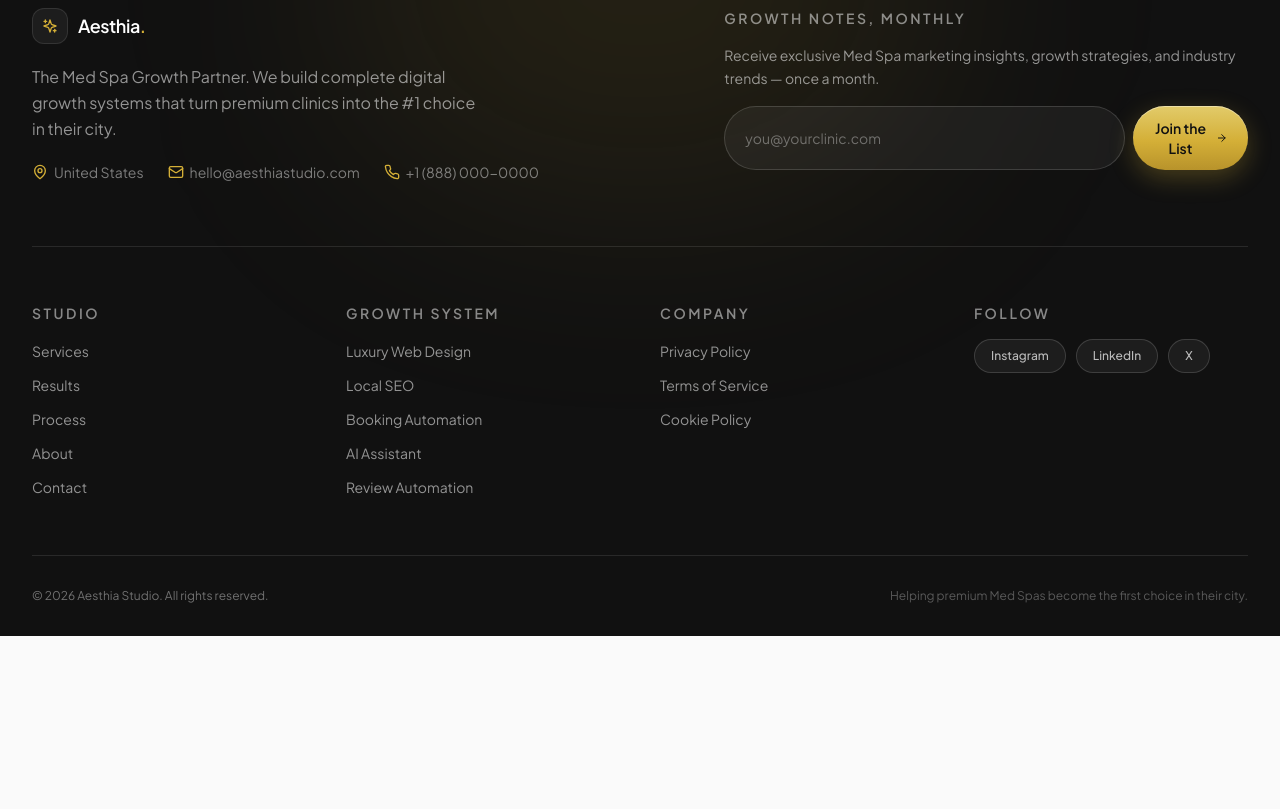
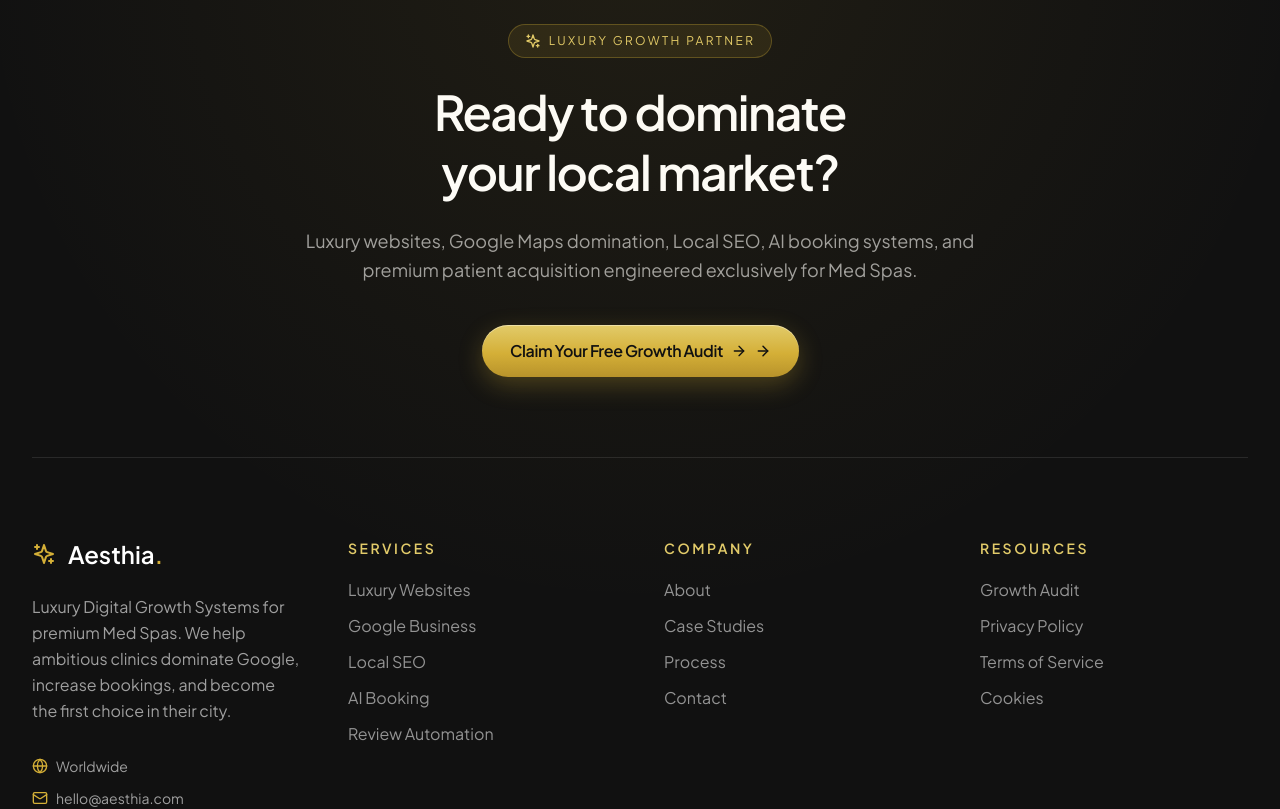
Before and after one commit to ecomngad-sudo/aesthia, a React (Vite) app: page /book in a window 1280 px wide. Shown: the part 1260-2069 px from the top of the page. Before the commit the page ends 1896 px from the top, so only its background shows below. Built offline with nearby package versions, Linux system fonts and the light colour scheme.

Commit message:
Redesign footer

```diff
--- a/src/components/sections/Footer.tsx
+++ b/src/components/sections/Footer.tsx
@@ -1,151 +1,171 @@
-import { useState } from 'react';
 import { motion } from 'framer-motion';
-import { Sparkles, ArrowRight, MapPin, Mail, Phone, CheckCircle2 } from 'lucide-react';
+import { Sparkles, ArrowRight, Globe, Mail } from 'lucide-react';
+import { Button } from '@/components/ui/Button';
 import { FOOTER_NAV } from '@/lib/content';
 
 export function Footer() {
-  const [email, setEmail] = useState('');
-  const [sent, setSent] = useState(false);
-
-  const submit = (e: React.FormEvent) => {
-    e.preventDefault();
-    if (!email) return;
-    setSent(true);
-    setEmail('');
-    setTimeout(() => setSent(false), 3500);
-  };
-
   return (
     <footer className="relative overflow-hidden bg-ink text-white">
-      <div className="pointer-events-none absolute -top-40 left-1/2 h-[400px] w-[600px] -translate-x-1/2 rounded-full bg-gold-400/10 blur-[120px]" />
+      <div className="absolute inset-0 bg-[radial-gradient(circle_at_top,rgba(212,175,55,0.08),transparent_55%)]" />
 
-      <div className="relative mx-auto max-w-7xl px-5 sm:px-8">
-        {/* Top: newsletter + brand statement */}
-        <div className="grid gap-12 border-b border-white/10 py-16 lg:grid-cols-[1.2fr_1fr] lg:gap-16">
-          <div className="flex flex-col gap-5">
-            <a href="#top" className="flex items-center gap-2.5">
-              <span className="flex h-9 w-9 items-center justify-center rounded-xl bg-white/5 ring-1 ring-inset ring-white/10">
-                <Sparkles className="h-4 w-4 text-gold-400" />
-              </span>
-              <span className="text-lg font-semibold tracking-tight">
-                Aesthia<span className="text-gold-400">.</span>
-              </span>
-            </a>
-            <p className="max-w-md text-base leading-relaxed text-white/55 text-pretty">
-              The Med Spa Growth Partner. We build complete digital growth
-              systems that turn premium clinics into the #1 choice in their city.
+      <div className="mx-auto max-w-7xl px-6 lg:px-8">
+
+        {/* CTA */}
+        <div className="border-b border-white/10 py-20">
+          <div className="mx-auto max-w-3xl text-center">
+
+            <span className="inline-flex items-center gap-2 rounded-full border border-gold-400/30 bg-gold-400/10 px-4 py-2 text-xs uppercase tracking-[0.2em] text-gold-300">
+              <Sparkles className="h-4 w-4" />
+              Luxury Growth Partner
+            </span>
+
+            <h2 className="mt-6 text-5xl font-semibold leading-tight text-balance">
+              Ready to dominate your local market?
+            </h2>
+
+            <p className="mx-auto mt-6 max-w-2xl text-lg leading-relaxed text-white/60">
+              Luxury websites, Google Maps domination, Local SEO, AI booking
+              systems, and premium patient acquisition engineered exclusively
+              for Med Spas.
             </p>
-            <div className="flex flex-wrap gap-x-6 gap-y-2 text-sm text-white/45">
-              <span className="inline-flex items-center gap-1.5">
-                <MapPin className="h-4 w-4 text-gold-400" /> United States
-              </span>
-              <span className="inline-flex items-center gap-1.5">
-                <Mail className="h-4 w-4 text-gold-400" /> hello@aesthiastudio.com
-              </span>
-              <span className="inline-flex items-center gap-1.5">
-                <Phone className="h-4 w-4 text-gold-400" /> +1 (888) 000-0000
-              </span>
+
+            <div className="mt-10">
+              <Button size="lg" variant="gold" icon>
+                <a href="/book" className="flex items-center gap-2">
+                  Claim Your Free Growth Audit
+                  <ArrowRight className="h-4 w-4" />
+                </a>
+              </Button>
             </div>
-          </div>
 
-          <div className="flex flex-col gap-4">
-            <h3 className="text-sm font-semibold uppercase tracking-[0.18em] text-white/50">
-              Growth notes, monthly
-            </h3>
-            <p className="text-sm leading-relaxed text-white/55 text-pretty">
-              Receive exclusive Med Spa marketing insights, growth strategies, and industry trends — once a month.
-            </p>
-            <form onSubmit={submit} className="flex flex-col gap-2 sm:flex-row">
-              <input
-                type="email"
-                required
-                value={email}
-                onChange={(e) => setEmail(e.target.value)}
-                placeholder="you@yourclinic.com"
-                className="w-full rounded-full border border-white/15 bg-white/5 px-5 py-3 text-sm text-white placeholder:text-white/35 ring-focus focus:border-gold-400/50"
-                aria-label="Email address"
-              />
-              <button
-                type="submit"
-                className="group inline-flex items-center justify-center gap-2 rounded-full btn-gold px-5 py-3 text-sm font-semibold ring-focus"
-              >
-                {sent ? (
-                  <>
-                    <CheckCircle2 className="h-4 w-4" /> Subscribed
-                  </>
-                ) : (
-                  <>
-                    Join the List
-                    <ArrowRight className="h-4 w-4 transition-transform group-hover:translate-x-1" />
-                  </>
-                )}
-              </button>
-            </form>
-            {sent && (
-              <motion.p
-                initial={{ opacity: 0 }}
-                animate={{ opacity: 1 }}
-                className="text-xs text-success"
-              >
-                Welcome! Your first growth insight is on its way.
-              </motion.p>
-            )}
           </div>
         </div>
 
-        {/* Middle: nav columns */}
-        <div className="grid gap-10 py-14 sm:grid-cols-2 lg:grid-cols-4">
-          <FooterCol title="Studio" links={FOOTER_NAV.Studio} />
-          <FooterCol title="Growth System" links={FOOTER_NAV.Growth} />
-          <FooterCol title="Company" links={FOOTER_NAV.Company} />
-          <div className="flex flex-col gap-4">
-            <h4 className="text-sm font-semibold uppercase tracking-[0.18em] text-white/50">
-              Follow
-            </h4>
-            <div className="flex gap-2.5">
-              {['Instagram', 'LinkedIn', 'X'].map((s) => (
-                <a
-                  key={s}
-                  href="#contact"
-                  className="rounded-full border border-white/15 bg-white/5 px-4 py-2 text-xs font-medium text-white/70 transition-colors hover:border-gold-400/40 hover:text-white ring-focus"
-                >
-                  {s}
-                </a>
-              ))}
+        {/* Main */}
+        <div className="grid gap-12 py-20 md:grid-cols-2 lg:grid-cols-4">
+
+          {/* Brand */}
+          <div>
+
+            <a
+              href="#top"
+              className="flex items-center gap-3 text-2xl font-semibold"
+            >
+              <Sparkles className="h-6 w-6 text-gold-400" />
+              <span>
+                Aesthia
+                <span className="text-gold-400">.</span>
+              </span>
+            </a>
+
+            <p className="mt-6 text-white/60 leading-relaxed">
+              Luxury Digital Growth Systems for premium Med Spas.
+              We help ambitious clinics dominate Google, increase bookings,
+              and become the first choice in their city.
+            </p>
+
+            <div className="mt-8 space-y-3 text-sm text-white/60">
+
+              <div className="flex items-center gap-2">
+                <Globe className="h-4 w-4 text-gold-400" />
+                Worldwide
+              </div>
+
+              <div className="flex items-center gap-2">
+                <Mail className="h-4 w-4 text-gold-400" />
+                hello@aesthia.com
+              </div>
+
             </div>
+
           </div>
+
+          {/* Services */}
+          <FooterColumn
+            title="Services"
+            links={[
+              'Luxury Websites',
+              'Google Business',
+              'Local SEO',
+              'AI Booking',
+              'Review Automation',
+            ]}
+          />
+
+          {/* Company */}
+          <FooterColumn
+            title="Company"
+            links={[
+              'About',
+              'Case Studies',
+              'Process',
+              'Contact',
+            ]}
+          />
+
+          {/* Resources */}
+          <FooterColumn
+            title="Resources"
+            links={[
+              'Growth Audit',
+              'Privacy Policy',
+              'Terms of Service',
+              'Cookies',
+            ]}
+          />
+
         </div>
 
-        {/* Bottom: legal */}
-        <div className="flex flex-col items-center justify-between gap-4 border-t border-white/10 py-8 text-xs text-white/40 sm:flex-row">
-          <p>© {new Date().getFullYear()} Aesthia Studio. All rights reserved.</p>
-          <p className="text-white/30">
-            Helping premium Med Spas become the first choice in their city.
+        {/* Divider */}
+        <div className="h-px w-full bg-gradient-to-r from-transparent via-gold-400/30 to-transparent" />
+
+        {/* Bottom */}
+        <div className="flex flex-col items-center justify-between gap-4 py-8 text-sm text-white/40 md:flex-row">
+
+          <p>
+            © {new Date().getFullYear()} Aesthia. All rights reserved.
           </p>
+
+          <p>
+            Designed with precision. Built for growth. Trusted by premium clinics.
+          </p>
+
         </div>
+
       </div>
     </footer>
   );
 }
 
-function FooterCol({ title, links }: { title: string; links: string[] }) {
+function FooterColumn({
+  title,
+  links,
+}: {
+  title: string;
+  links: string[];
+}) {
   return (
-    <div className="flex flex-col gap-4">
-      <h4 className="text-sm font-semibold uppercase tracking-[0.18em] text-white/50">
+    <div>
+
+      <h3 className="mb-5 text-sm font-semibold uppercase tracking-[0.18em] text-gold-300">
         {title}
-      </h4>
-      <ul className="flex flex-col gap-2.5">
-        {links.map((l) => (
-          <li key={l}>
+      </h3>
+
+      <ul className="space-y-3">
+
+        {links.map((item) => (
+          <li key={item}>
             <a
-              href="#contact"
-              className="text-sm text-white/55 transition-colors hover:text-white ring-focus"
+              href="#"
+              className="text-white/55 transition hover:text-gold-300"
             >
-              {l}
+              {item}
             </a>
           </li>
         ))}
+
       </ul>
+
     </div>
   );
 }
```
